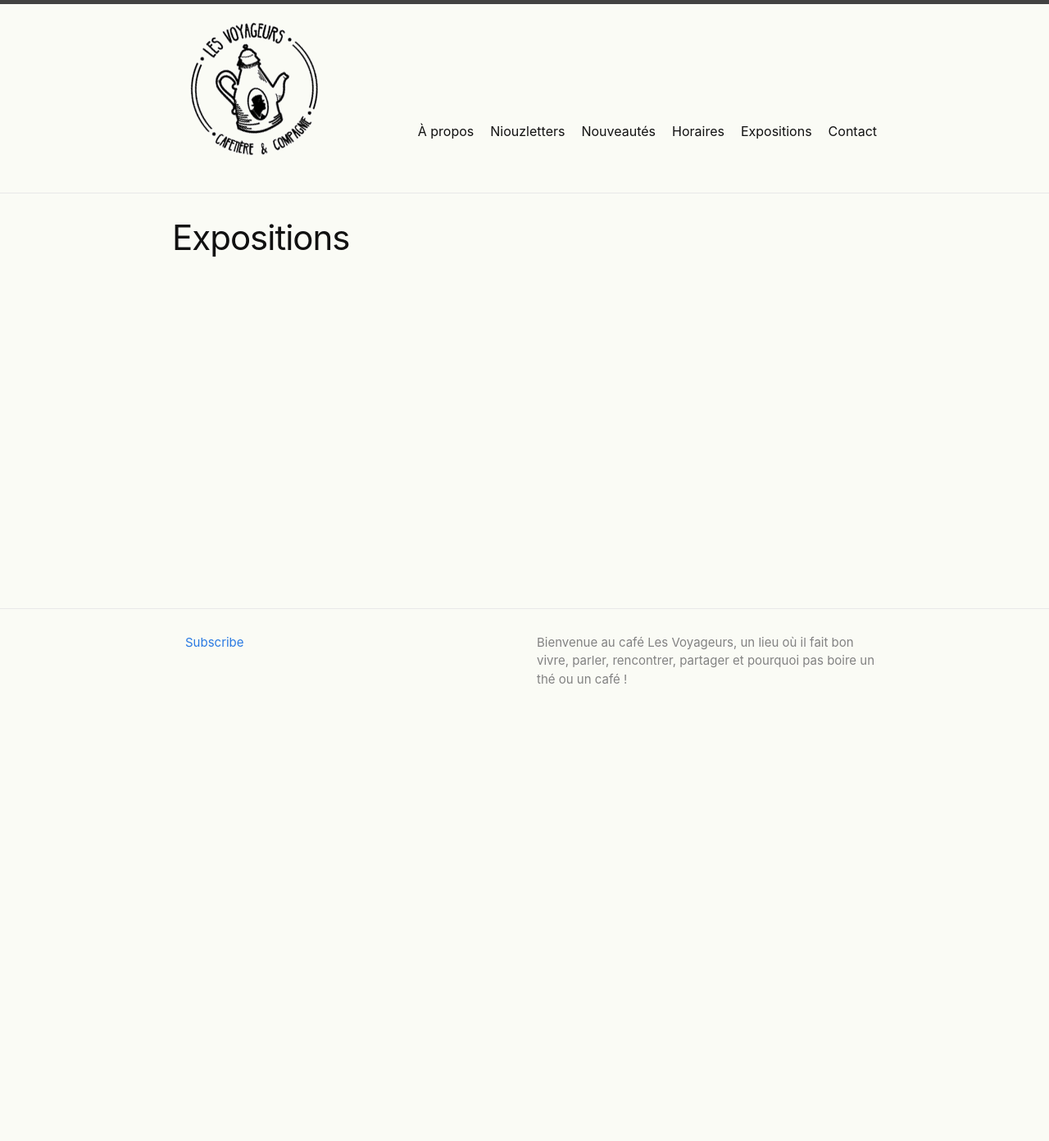
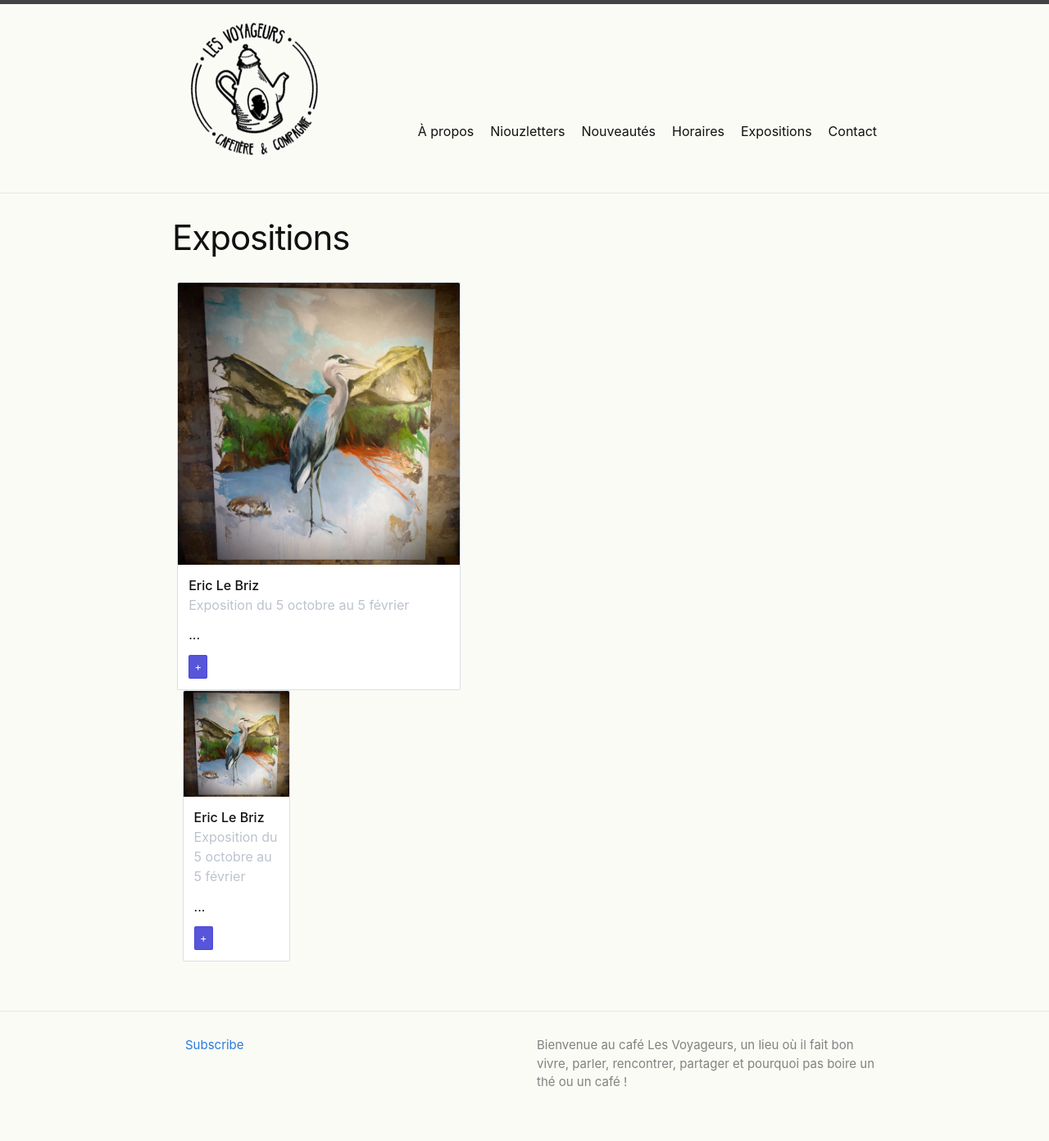
Before and after one commit to violaine-web/jekyll-local, a Jekyll site: the page built from 05-expositions.md, in a window 1280 px wide. Shown: the whole page at 82% size. Built offline with Jekyll 4.4.1, drawn with Linux system fonts in a browser that asks for light colours; nearby versions of some CDN libraries; before the commit the page ends 900 px from its top, so only the background shows below that.

Commit message:
fait un essai de colonne et de carte

```diff
--- a/05-expositions.md
+++ b/05-expositions.md
@@ -3,3 +3,39 @@ layout: page
 title: Expositions
 permalink: /expositions/
 ---
+<div class="container">
+  <div class="columns col-gapeless">
+    <div class="column col-5">
+        <div class="card">
+            <div class="card-image">
+                <img src="/assets/images/expo-en-cours/eric-le-briz1.jpg" class="img-responsive">
+            </div>
+            <div class="card-header">
+                <div class="card-title h5">Eric Le Briz</div>
+                <div class="card-subtitle text-gray">Exposition du 5 octobre au 5 février</div>
+            </div>
+            <div class="card-body">
+                ...
+            </div>
+            <div class="card-footer">
+                <button class="btn btn-primary">+</button>
+            </div>
+    </div>
+    <div class="column col-5">
+        <div class="card">
+            <div class="card-image">
+                <img src="/assets/images/expo-en-cours/eric-le-briz1.jpg" class="img-responsive">
+            </div>
+                <div class="card-header">
+                <div class="card-title h5">Eric Le Briz</div>
+                <div class="card-subtitle text-gray">Exposition du 5 octobre au 5 février</div>
+                </div>
+                <div class="card-body">
+                ...
+                </div>
+                <div class="card-footer">
+                <button class="btn btn-primary">+</button>
+                </div>
+        </div>
+    </div>
+</div>
```
